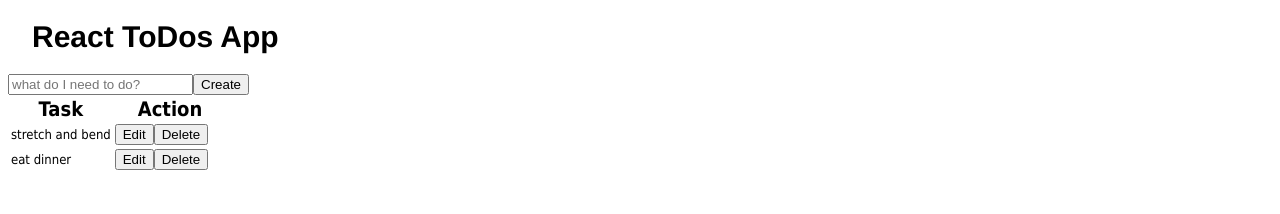
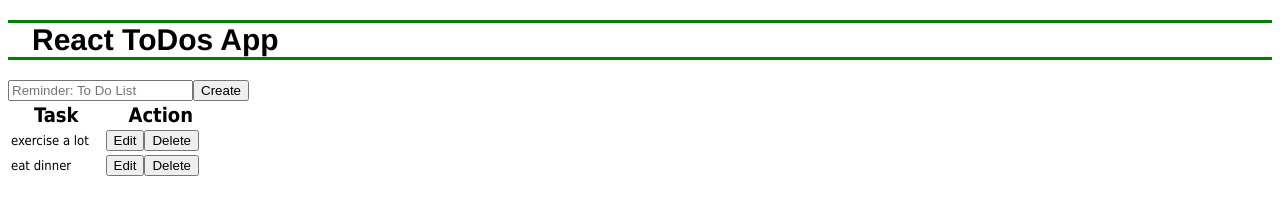
Before and after one commit to rodstaff/react-starter, a React app: page / in a window 1280 px wide. Built offline with nearby package versions, Linux system fonts and the light colour scheme.

Commit message:
slight modifications

```diff
--- a/components/app.js
+++ b/components/app.js
@@ -4,12 +4,12 @@ import TodosList from './todos-list';
 
 const todos = [
   {
-  	task:  'stretch and bend',
-  	inCompleted:  false
+  	task:  'exercise a lot',
+  	isCompleted:  false
   },
   {
   	task: 'eat dinner',
-  	inCompleted:  true
+  	isCompleted:  true
   }
 ];
 
@@ -26,9 +26,19 @@ export default class App extends React.Component {
   	return (
       <div>
         <h1>React ToDos App</h1>
-        <CreateTodo />
-        <TodosList todos={this.state.todos} />
+        <CreateTodo createTask={this.createTask.bind(this)}/>
+          <TodosList
+          todos={this.state.todos}
+          createTask={this.createTask.bind(this)}
+        />
       </div>
   	);
   }
+  createTask(task) {
+    this.state.todos.push({
+      task,
+      isCompleted: false
+    });
+    this.setState({ todos: this.state.todos});
+  }
 }
--- a/components/create-todo.js
+++ b/components/create-todo.js
@@ -4,10 +4,17 @@ export default class CreateTodo extends React.Component {
 
   render () {
   	return (
-      <form>
-        <input type="text" placeholder="what do I need to do?" />
+      <form onSubmit={this.handleCreate.bind(this)}>
+        <input type="text" placeholder="Reminder: To Do List"
+          ref="createInput"/>
         <button>Create</button>
       </form>
   	);
   }
+
+  handleCreate(event) {
+  	event.preventDefault();
+  	this.props.createTask(this.refs.createInput.value);
+
+  }
 }
--- a/index.html
+++ b/index.html
@@ -4,9 +4,8 @@
   <title>react-starter</title>
 </head>
 <body>
+  <link href="style.css" rel="stylesheet">
   <div id="content"></div>
-  <link href="style.css" rel="stylesheet">
-  <!-- <script type="text/javascript" src="/webpack-dev-server.js"></script> -->
   <script type="text/javascript" src="bundle.js"></script>
 </body>
 </html>
--- a/package.json
+++ b/package.json
@@ -6,7 +6,7 @@
   "scripts": {
     "dev": "webpack-dev-server --progress --colors --config ./webpack.config.js"
   },
-  "author": "Radu Brehar + Michael Cheng/rodk(modified)",
+  "author": "rodk",
   "license": "ISC",
   "dependencies": {
     "lodash": "^4.15.0",
--- a/style.css
+++ b/style.css
@@ -2,6 +2,8 @@ h1 {
   font-family: Helvetica;
   font-size: 30px;
   padding: 0 24px;
+  border-top: 3px solid green;
+  border-bottom: 3px solid green;
 }
 h2, th  {
   font-family: Tahoma;
--- a/webpack.config.js
+++ b/webpack.config.js
@@ -1,3 +1,4 @@
+// var webpack = require('webpack');
 module.exports = {
 
   entry: './src/',  // <== this equivalent to './src/index.js' since entry point will be looking for default [index] file'
@@ -10,6 +11,11 @@ module.exports = {
       }
   	]
   },
+  // devtool:  'inline-source-map',
+  // plugins: [
+  //   new webpack.HotModuleReplacementPlugin(),
+  //   new webpack.NoErrorsPlugin()
+  // ],
   devServer: {
   	publicPath: '/',
   	filename: 'bundle.js',  // located here => 'localhost:<port>/bundle.js'
```
Also changed, not shown: README.md, src/index.js (line endings or trailing spaces), 1 other file.
